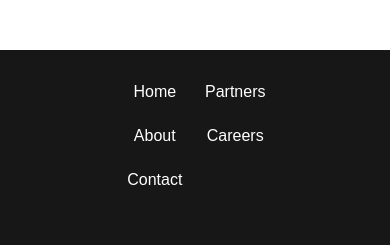
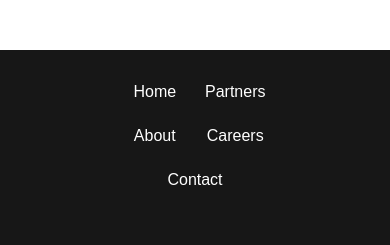
Before and after one commit to Leevai-Kaugu/fanaka-web-app, a Next.js app: page / in a window 390 px wide. Shown: the part 3994-4239 px from the top of the page. Built offline with nearby package versions, Linux system fonts and the light colour scheme.

Commit message:
fixed footer nav

```diff
--- a/app/layout.tsx
+++ b/app/layout.tsx
@@ -33,12 +33,21 @@ export default function RootLayout({
           <div className="bg-foreground text-background flex md:flex-row flex-col-reverse w-full justify-between items-center p-[20px] mt-[35vh]">
             <p className="w-full md:w-1/2 text-center md:text-start mt-10 md:mt-[0px]">Copyright © {currentYear} Fanaka Tech. All rights reserved.</p>
             <div>
-              <ul className="grid grid-cols-2 md:grid-cols-6 text-center md:text-start ">
+              <ul className="hidden md:grid grid-cols-6 text-center text-start">
                 <li className="m-[10px] hover:text-fp transition-all duration-300 ease-in"><Link href="/">Home</Link></li>
                 <li className="m-[10px] hover:text-fp transition-all duration-300 ease-in"><Link href="partners">Partners</Link></li>
                 <li className="m-[10px] hover:text-fp transition-all duration-300 ease-in"><Link href="about">About</Link></li>
                 <li className="m-[10px] hover:text-fp transition-all duration-300 ease-in"><Link href="career">Careers</Link></li>
                 <li className="m-[10px] hover:text-fp transition-all duration-300 ease-in"><Link href="contact">Contact</Link></li>
+              </ul>
+              <ul className="flex items-center flex-col md:hidden">
+                <div className="grid grid-cols-2 md:grid-cols-6 text-center md:text-start ">
+                  <li className="m-[10px] hover:text-fp transition-all duration-300 ease-in"><Link href="/">Home</Link></li>
+                  <li className="m-[10px] hover:text-fp transition-all duration-300 ease-in"><Link href="partners">Partners</Link></li>
+                  <li className="m-[10px] hover:text-fp transition-all duration-300 ease-in"><Link href="about">About</Link></li>
+                  <li className="m-[10px] hover:text-fp transition-all duration-300 ease-in"><Link href="career">Careers</Link></li>
+                </div>
+                  <li className="m-[10px] hover:text-fp transition-all duration-300 ease-in"><Link href="contact">Contact</Link></li>
               </ul>
             </div>
         </div>
```
